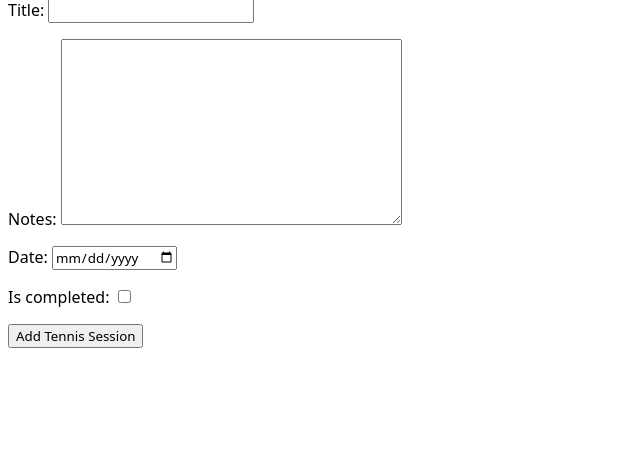
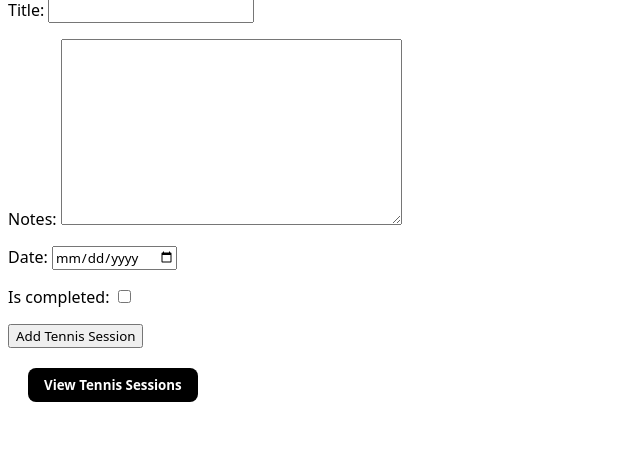
Before and after one commit to worthyag/SixLove, a Django app: page / in a window 1280 px wide. Shown: the part 125-593 px from the top of the page, without its empty margins (0-640 px from the left). Run offline with Django 5.2, Linux system fonts and the light colour scheme.

Commit message:
The user is able to update their tennis sessions.

```diff
--- a/tennis_session_crud_app/project/tennis_session/forms.py
+++ b/tennis_session_crud_app/project/tennis_session/forms.py
@@ -2,9 +2,9 @@ from django import forms
 from .models import TennisSession
 
 
-class AddTennisSessionForm(forms.ModelForm):
+class TennisSessionForm(forms.ModelForm):
     """
-    Creates a tennis session object / add a tennis session to the database.
+    Creates (adds) / updates a tennis session object / tennis session to the database.
     """
     class Meta:
         model = TennisSession
--- a/tennis_session_crud_app/project/tennis_session/templates/tennis_session/base.html
+++ b/tennis_session_crud_app/project/tennis_session/templates/tennis_session/base.html
@@ -10,6 +10,39 @@
           Roboto, Oxygen, Ubuntu, Cantarell, 'Open Sans', 'Helvetica Neue',
           sans-serif;
       }
+
+      .session {
+        border: 1px solid #000000;
+        border-radius: 8px;
+        margin-bottom: 16px;
+      }
+
+      .session span {
+        font-weight: bold;
+      }
+
+      button,
+      .session button {
+        margin-left: 20px;
+        margin-bottom: 16px;
+        background-color: #000000;
+        color: #ffffff;
+        font-weight: bold;
+
+        border: none;
+        border-radius: 8px;
+        padding: 8px 16px;
+      }
+
+      button:hover,
+      .session button:hover {
+        cursor: pointer;
+        background-color: #207025;
+      }
+
+      .session p {
+        padding-left: 20px;
+      }
     </style>
   </head>
   <body>
--- a/tennis_session_crud_app/project/tennis_session/templates/tennis_session/index.html
+++ b/tennis_session_crud_app/project/tennis_session/templates/tennis_session/index.html
@@ -8,4 +8,6 @@
   {{ form.as_p }}
   <input type="submit" value="Add Tennis Session">
 </form>
+
+<a href="{% url 'tennis-sessions' %}"><button style="margin-top: 20px;">View Tennis Sessions</button></a>
 {% endblock %}
--- a/tennis_session_crud_app/project/tennis_session/urls.py
+++ b/tennis_session_crud_app/project/tennis_session/urls.py
@@ -6,5 +6,7 @@ app_name = ""
 urlpatterns = [
     path("", views.index, name="index"),
     path("success/", views.success, name="success"),
-    path("view_sessions/", views.view_sessions, name="view_sessions"),
+    path("tennis-sessions/", views.view_sessions, name="tennis-sessions"),
+    path("tennis-sessions/<int:tennis_session_id>/edit",
+         views.edit_session, name="edit-tennis-session"),
 ]
--- a/tennis_session_crud_app/project/tennis_session/views.py
+++ b/tennis_session_crud_app/project/tennis_session/views.py
@@ -1,21 +1,22 @@
-from django.shortcuts import render, redirect
+from django.shortcuts import render, redirect, get_object_or_404
 # from django.http import HttpResponse
 
 from . import forms
+from . import models
 
 # Create your views here.
 
 
 def index(request):
     if request.method == 'POST':
-        form = forms.AddTennisSessionForm(request.POST)
+        form = forms.TennisSessionForm(request.POST)
 
         if form.is_valid():
             form.save()
             return redirect("success")
     else:
         # Initialising a new form.
-        form = forms.AddTennisSessionForm()
+        form = forms.TennisSessionForm()
 
     return render(
         request,
@@ -37,9 +38,35 @@ def success(request):
 
 
 def view_sessions(request):
+    tennis_sessions = models.TennisSession.objects.all()
+
     return render(
         request,
         "./tennis_session/view_sessions.html",
         {
-            "title": "View Sessions"
+            "title": "View Sessions",
+            "tennis_sessions": tennis_sessions
         })
+
+
+def edit_session(request, tennis_session_id):
+    selected_session = get_object_or_404(models.TennisSession,
+                                         id=tennis_session_id)
+
+    if request.method == "POST":
+        form = forms.TennisSessionForm(request.POST,
+                                       instance=selected_session)
+
+        if form.is_valid():
+            form.save()
+            return redirect("success")
+    else:
+        form = forms.TennisSessionForm(instance=selected_session)
+
+    return render(
+        request,
+        "./tennis_session/edit_session.html",
+        {
+            "title": "Edit Session",
+            "form": form
+        })
```
Also changed, not shown: tennis_session_crud_app/project/tennis_session/templates/tennis_session/edit_session.html (added, +10 -0 lines), tennis_session_crud_app/project/tennis_session/templates/tennis_session/view_sessions.html (+12 -6 lines).
